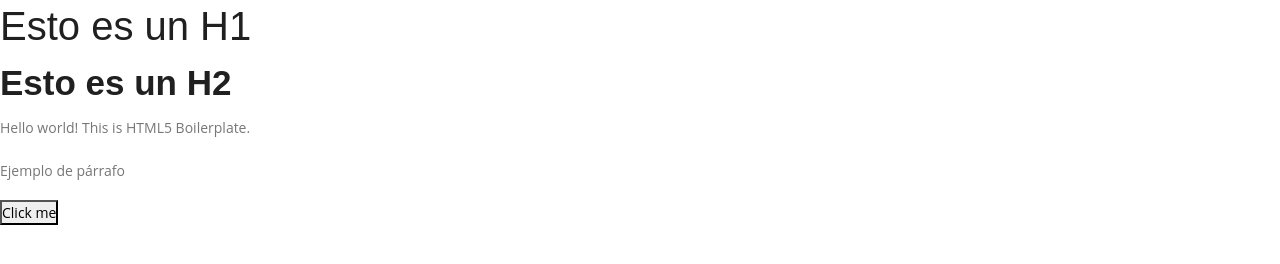
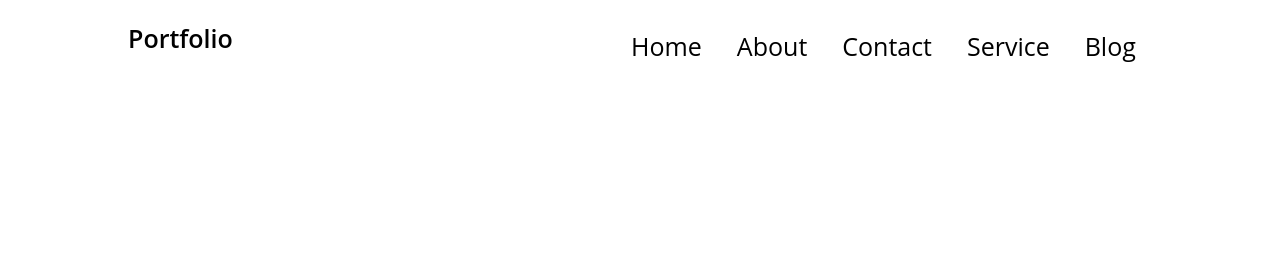
Before and after one commit to amshamim99/portfolio-project, a plain HTML site: page index.html in a window 1280 px wide. Drawn offline with Linux system fonts and the light colour scheme.

Commit message:
header section done

```diff
--- a/css/style.css
+++ b/css/style.css
@@ -123,3 +123,34 @@ button{
   background: #b3d4fc;
   text-shadow: none;
 }
+
+
+.header-transparent{
+  position: fixed;
+  left: 0;
+  top: 0;
+  width: 100%;
+  display:flex;
+  justify-content: space-between;
+  padding: 20px 10%;
+  background: transparent;
+}
+.logo{
+  position: relative;
+  font-size: 25px;
+  text-decoration: none;
+  color: #000;
+  font-weight: 600;
+}
+.navbar a{
+  display: inline-block;
+  font-size: 25px;
+  text-decoration: none;
+  font-weight: 500;
+  color: #000;
+  margin-left: 35px;
+  transition: .3s;
+}
+.navbar a:hover{
+  color: #0ef;
+}
--- a/index.html
+++ b/index.html
@@ -25,16 +25,16 @@
 </head>
 
 <body>
-    <!--[if lte IE 9]>
-            <p class="browserupgrade">You are using an <strong>outdated</strong> browser. Please <a href="https://browsehappy.com/">upgrade your browser</a> to improve your experience and security.</p>
-        <![endif]-->
-
-    <!-- Add your site or application content here -->
-    <h1>Esto es un H1</h1>
-    <h2>Esto es un H2</h2>
-    <p>Hello world! This is HTML5 Boilerplate.</p>
-    <p>Ejemplo de párrafo</p>
-    <button>Click me</button>
+  <header class="header-transparent">
+    <a href="#" class="logo">Portfolio</a>
+    <nav class="navbar">
+        <a href="#">Home</a>
+        <a href="#">About</a>
+        <a href="#">Contact</a>
+        <a href="#">Service</a>
+        <a href="#">Blog</a>
+    </nav>
+  </header>
 
     <script src="js/vendor/modernizr-3.5.0.min.js"></script>
     <script src="js/vendor/jquery-3.2.1.min.js"></script>
```
